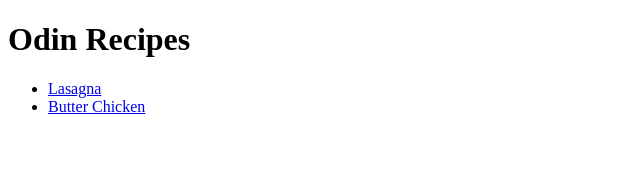
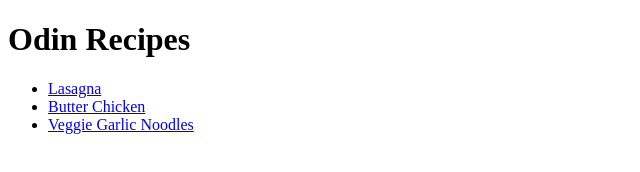
Before and after one commit to nashhill/odin-recipes, a plain HTML site: page index.html in a window 1280 px wide. Shown: the whole page, without its empty margins (0-640 px from the left). Drawn offline with Linux system fonts and the light colour scheme.

Commit message:
Add veggie garlic noodles link to index.html

```diff
--- a/index.html
+++ b/index.html
@@ -9,6 +9,7 @@
     <ul>
         <li><a href="recipes/lasagna.html">Lasagna</a></li>
         <li><a href="recipes/butter-chicken.html">Butter Chicken</a></li>
+        <li><a href="recipes/veggie-garlic-noodles.html">Veggie Garlic Noodles</a></li>
     </ul>
 </body>
 </html>
```
